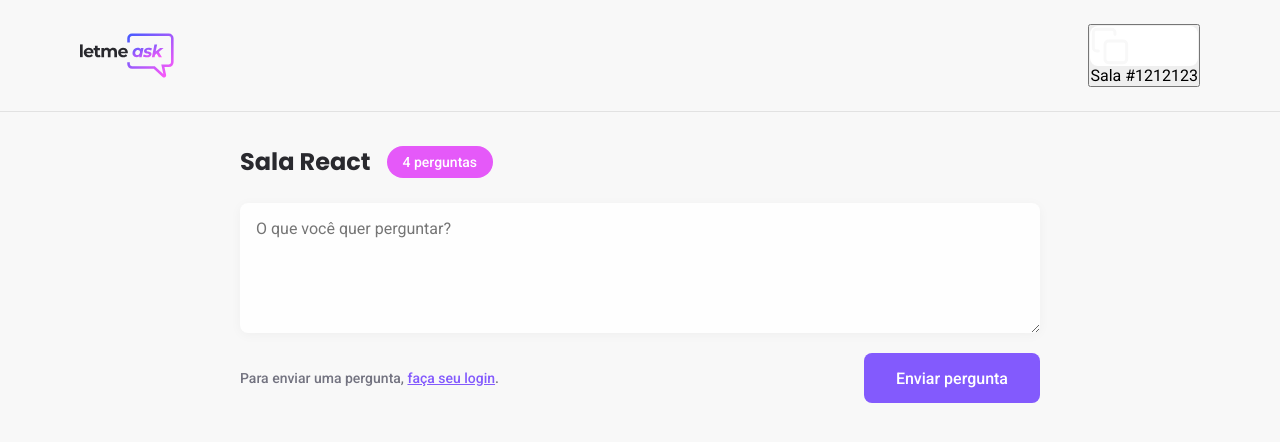
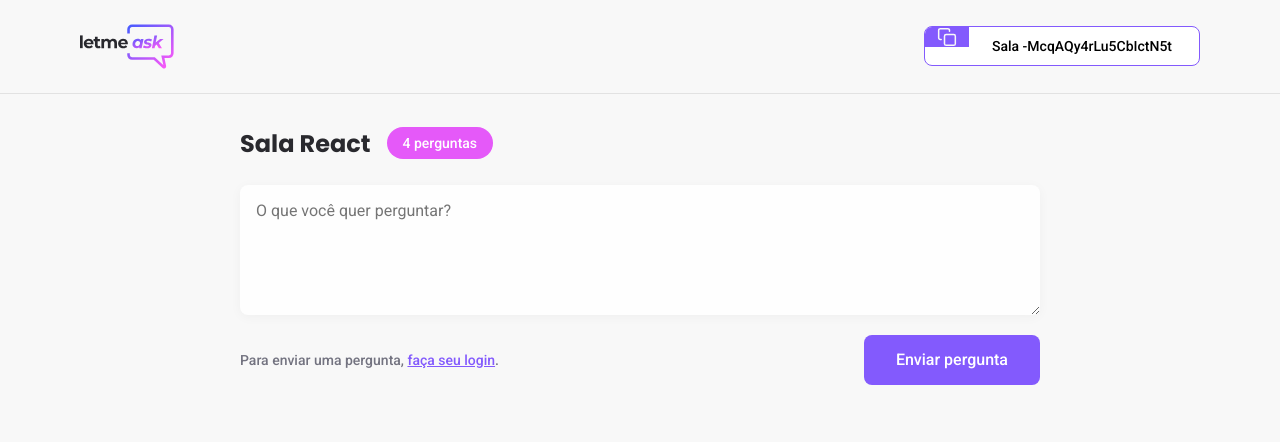
Before and after one commit to kassiokley/nlw-together, a React (Create React App) app: page /rooms/1 in a window 1280 px wide. Shown: the top 442 px of the page. Built offline with nearby package versions, Linux system fonts and the light colour scheme; no server answers.

Commit message:
Conserta bug

```diff
--- a/src/components/RoomCode.tsx
+++ b/src/components/RoomCode.tsx
@@ -4,11 +4,11 @@ import '../styles/room-code.scss'
 
 export function RoomCode() {
   return (
-    <button>
-      <div className="room-code" >
+    <button className="room-code" >
+      <div>
         <img src={copyImg} alt="Copy room code" />
       </div>
-      <span>Sala #1212123</span>
+      <span>Sala -McqAQy4rLu5CbIctN5t</span>
     </button>
   )
 }
--- a/src/styles/room-code.scss
+++ b/src/styles/room-code.scss
@@ -4,7 +4,7 @@
   overflow: hidden;
 
   background: #ffffff;
-  border: 1px solide #835afd;
+  border: 1px solid #835afd;
   cursor: pointer;
 
   display: flex;
```
